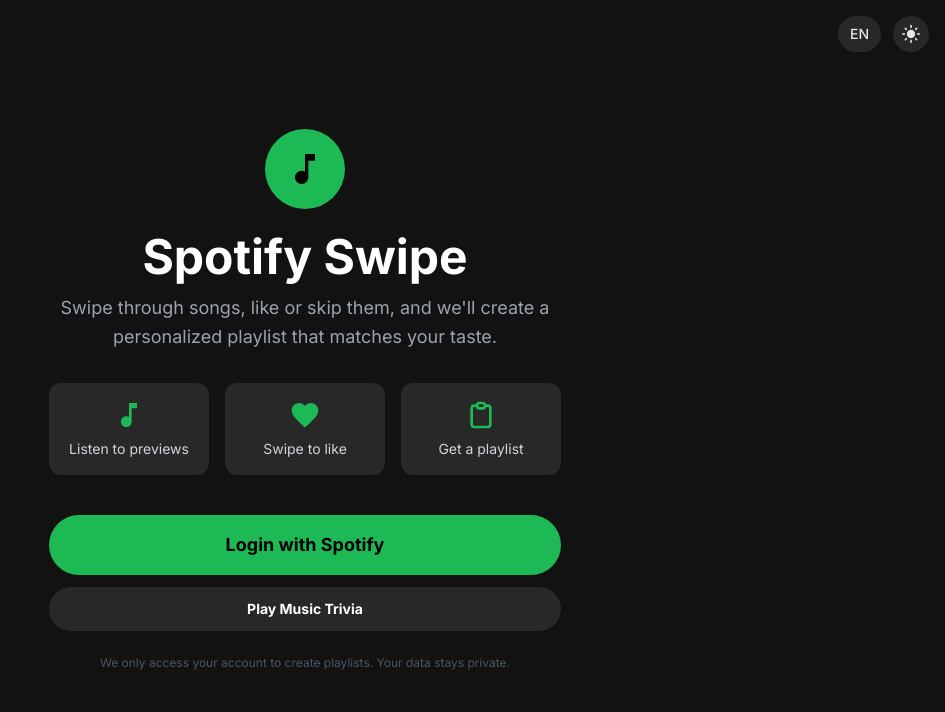
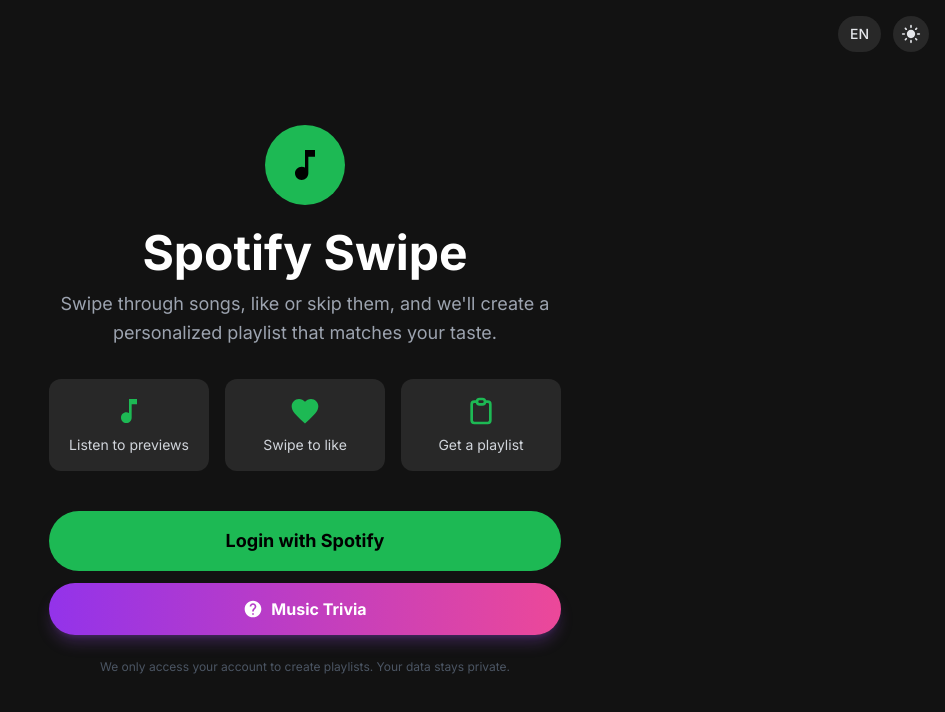
Before and after one commit to SagiDr/spotify-swipe, a Next.js app: page / in a window 1280 px wide. Shown: the top 712 px of the page, without its empty margins (335-1280 px from the left). Built offline with nearby package versions, Linux system fonts and the light colour scheme.

Commit message:
Fix trivia preview URLs and improve trivia button styling
Fetch tracks via /tracks?ids= batch endpoint instead of playlist tracks
endpoint to reliably get preview_url. Restyle trivia button with
purple-pink gradient and question mark icon.

```diff
--- a/src/app/page.tsx
+++ b/src/app/page.tsx
@@ -72,9 +72,12 @@
         {/* Trivia link */}
         <a
           href="/trivia"
-          className="inline-block w-full py-3 px-8 mt-3 bg-gray-200 dark:bg-spotify-lightgray hover:bg-gray-300 dark:hover:bg-gray-600 font-bold rounded-full text-sm transition-colors"
+          className="flex items-center justify-center gap-2 w-full py-3.5 px-8 mt-3 bg-gradient-to-r from-purple-600 to-pink-500 hover:from-purple-500 hover:to-pink-400 text-white font-bold rounded-full text-base transition-all shadow-lg shadow-purple-500/25 hover:shadow-purple-500/40"
         >
-          Play Music Trivia
+          <svg className="w-5 h-5" viewBox="0 0 24 24" fill="currentColor">
+            <path d="M12 2C6.48 2 2 6.48 2 12s4.48 10 10 10 10-4.48 10-10S17.52 2 12 2zm1 17h-2v-2h2v2zm2.07-7.75l-.9.92C13.45 12.9 13 13.5 13 15h-2v-.5c0-1.1.45-2.1 1.17-2.83l1.24-1.26c.37-.36.59-.86.59-1.41 0-1.1-.9-2-2-2s-2 .9-2 2H8c0-2.21 1.79-4 4-4s4 1.79 4 4c0 .88-.36 1.68-.93 2.25z" />
+          </svg>
+          Music Trivia
         </a>
 
         <p className="text-gray-400 dark:text-gray-600 text-xs mt-6">
--- a/src/lib/spotify.ts
+++ b/src/lib/spotify.ts
@@ -297,17 +297,31 @@
 }
 
 export async function getPlaylistTracks(token: string, playlistId: string): Promise<Track[]> {
-  const tracks: Track[] = [];
-  let url = `/playlists/${playlistId}/tracks?limit=100&fields=items(track(id,name,artists(id,name),album(id,name,images),preview_url,uri,popularity,external_urls)),next`;
+  // Step 1: Get track IDs from the playlist
+  const trackIds: string[] = [];
+  let url = `/playlists/${playlistId}/tracks?limit=100&fields=items(track(id)),next`;
 
   while (url) {
     const data = await spotifyFetch(url, token);
     for (const item of data.items ?? []) {
-      if (item.track && item.track.id) {
-        tracks.push(formatTrack(item.track as SpotifyTrack));
+      if (item.track?.id) {
+        trackIds.push(item.track.id);
       }
     }
     url = data.next ? data.next.replace("https://api.spotify.com/v1", "") : "";
+  }
+
+  // Step 2: Batch-fetch full track details via /tracks endpoint
+  // This endpoint returns preview_url more reliably than the playlist tracks endpoint
+  const tracks: Track[] = [];
+  for (let i = 0; i < trackIds.length; i += 50) {
+    const batch = trackIds.slice(i, i + 50);
+    const data = await spotifyFetch(`/tracks?ids=${batch.join(",")}`, token);
+    for (const track of data.tracks ?? []) {
+      if (track && track.id) {
+        tracks.push(formatTrack(track as SpotifyTrack));
+      }
+    }
   }
 
   return tracks;
```
